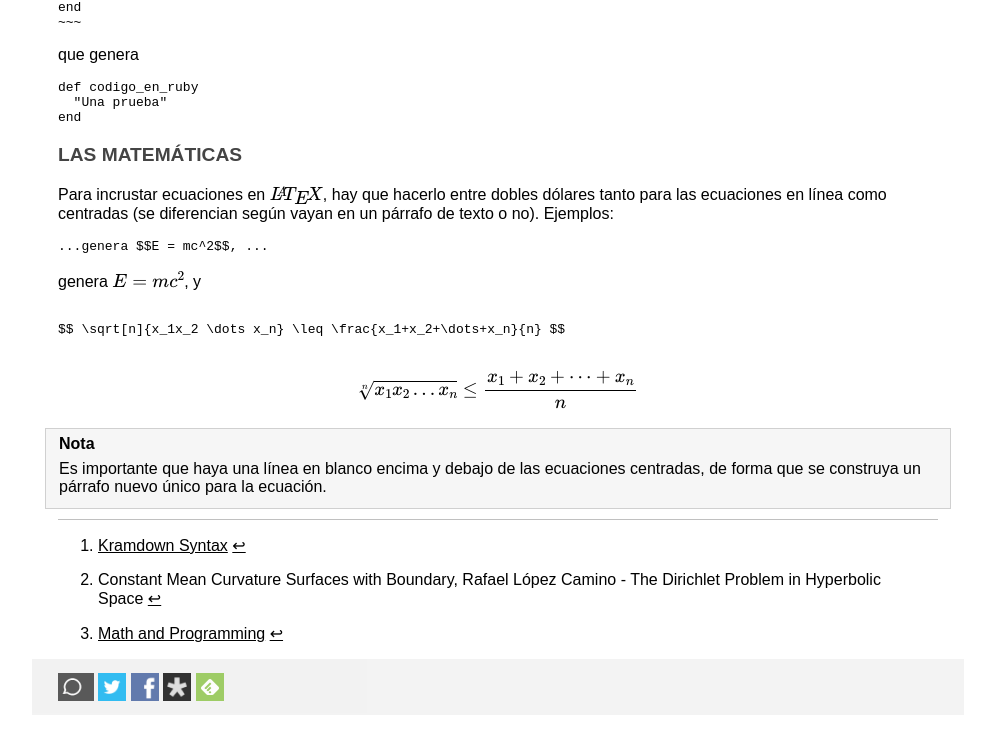
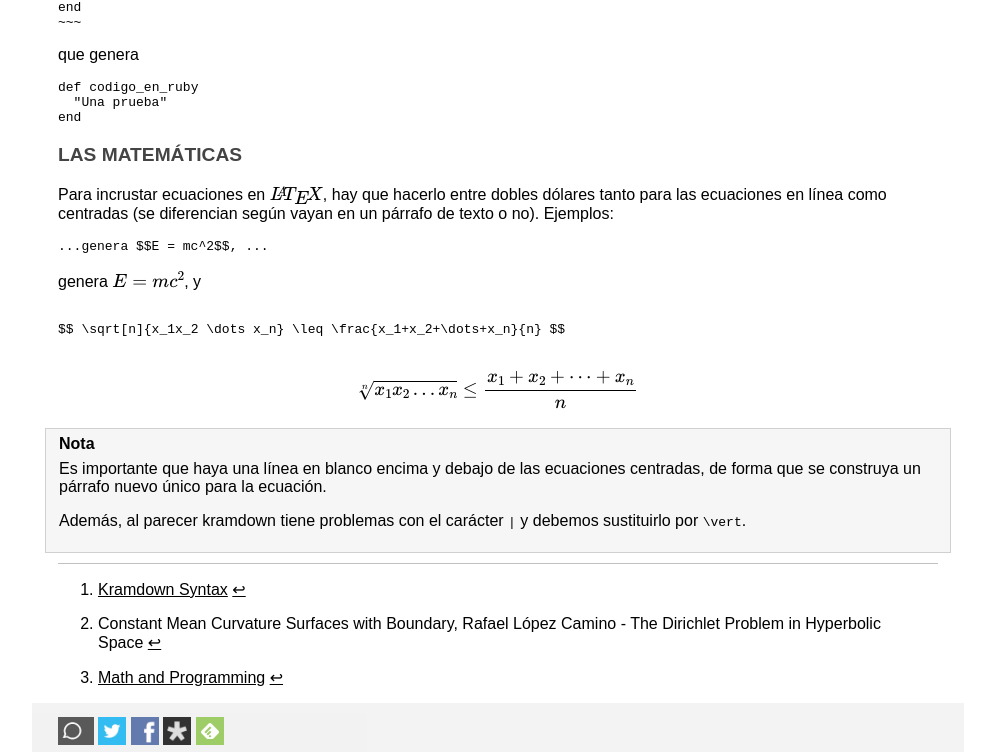
Before and after one commit to libreim/blog, a Jekyll site: the page built from guia-de-estilo.md, in a window 1280 px wide and 900 px high, scrolled down 2590 px, cut to the strip 0-752 px from the top of the window. Shown: the whole strip, without its empty margins (142-1124 px from the left). Built offline with Jekyll 4.4.1, drawn with Linux system fonts in a browser that asks for light colours; formulas are drawn with MathJax 3; comment, search, counter and statistics services are not loaded.

Commit message:
Cambiando | por \vert
Requisito de Kramdown para MathJax

```diff
--- a/guia-de-estilo.md
+++ b/guia-de-estilo.md
@@ -203,3 +203,6 @@ $$ \sqrt[n]{x_1x_2 \dots x_n} \leq \frac{x_1+x_2+\dots+x_n}{n} $$
 Nota
 : Es importante que haya una línea en blanco encima y debajo de las ecuaciones
   centradas, de forma que se construya un párrafo nuevo único para la ecuación.
+
+  Además, al parecer kramdown tiene problemas con el carácter `|` y debemos
+  sustituirlo por `\vert`.
```
Also changed, not shown: _posts/2014-4-12-desigualdad-medias.md (+1 -1 lines).
